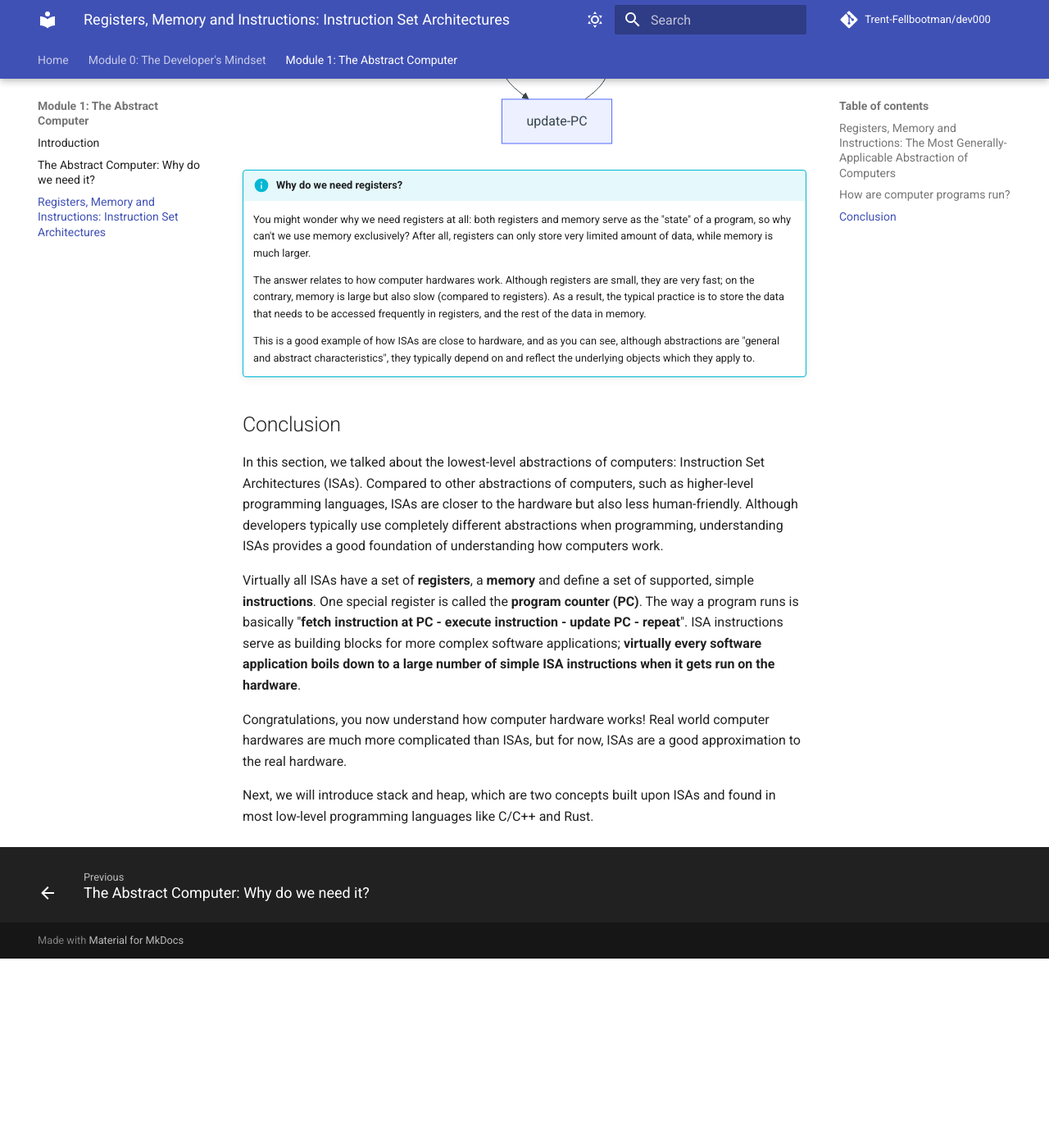
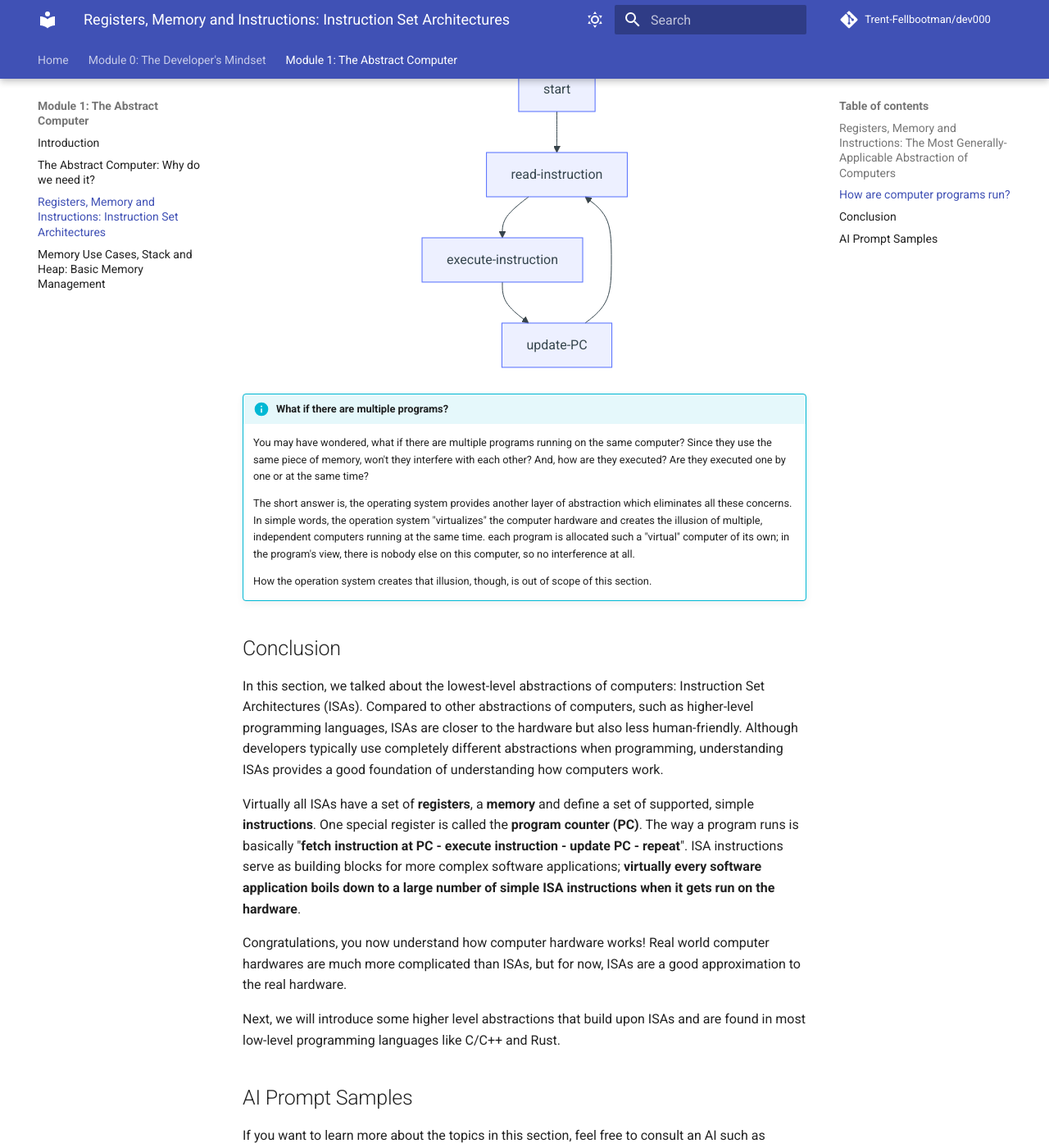
Before and after one commit to Trent-Fellbootman/dev000, an MkDocs documentation site: the page built from docs/abstract-computer/isa.md, in a window 1280 px wide and 1400 px high, scrolled down 2438 px. Shown: the whole window at 82% size. Built offline with MkDocs 1.6.1 and Material for MkDocs 9.7.7, drawn with Linux system fonts in a browser that asks for light colours; comment, search, counter and statistics services are not loaded; before the commit the page ends 3607 px from its top, so only the background shows below that; some of the changed text lies outside the part shown.

Commit message:
Add memory use cases

```diff
--- a/docs/abstract-computer/isa.md
+++ b/docs/abstract-computer/isa.md
@@ -54,6 +54,24 @@
 By composing these simple instructions (called "programming"),
 one can create programs that do virtually anything.
 
+!!! info "Why do we need registers?"
+
+    You might wonder why we need registers at all:
+    both registers and memory serve as the "state" of a program,
+    so why can't we use memory exclusively?
+    After all, registers can only store very limited amount of data,
+    while memory is much larger.
+
+    The answer relates to how computer hardwares work.
+    Although registers are small, they are very fast;
+    on the contrary, memory is large but also slow (compared to registers).
+    As a result, the typical practice is to store the data that needs to be accessed frequently in registers,
+    and the rest of the data in memory.
+
+    This is a good example of how ISAs are close to hardware,
+    and as you can see, although abstractions are "general and abstract characteristics",
+    they typically depend on and reflect the underlying objects which they apply to.
+
 ## How are computer programs run?
 
 Imagine a person with a pencil holding a notebook.
@@ -94,23 +112,19 @@
 
 </div>
 
-!!! info "Why do we need registers?"
+!!! info "What if there are multiple programs?"
 
-    You might wonder why we need registers at all:
-    both registers and memory serve as the "state" of a program,
-    so why can't we use memory exclusively?
-    After all, registers can only store very limited amount of data,
-    while memory is much larger.
+    You may have wondered, what if there are multiple programs running on the same computer?
+    Since they use the same piece of memory, won't they interfere with each other?
+    And, how are they executed? Are they executed one by one or at the same time?
 
-    The answer relates to how computer hardwares work.
-    Although registers are small, they are very fast;
-    on the contrary, memory is large but also slow (compared to registers).
-    As a result, the typical practice is to store the data that needs to be accessed frequently in registers,
-    and the rest of the data in memory.
+    The short answer is, the operating system provides another layer of abstraction which eliminates all these concerns.
+    In simple words, the operation system "virtualizes" the computer hardware and
+    creates the illusion of multiple, independent computers running at the same time.
+    each program is allocated such a "virtual" computer of its own;
+    in the program's view, there is nobody else on this computer, so no interference at all.
 
-    This is a good example of how ISAs are close to hardware,
-    and as you can see, although abstractions are "general and abstract characteristics",
-    they typically depend on and reflect the underlying objects which they apply to.
+    How the operation system creates that illusion, though, is out of scope of this section.
 
 ## Conclusion
 
@@ -130,5 +144,20 @@
 Real world computer hardwares are much more complicated than ISAs,
 but for now, ISAs are a good approximation to the real hardware.
 
-Next, we will introduce stack and heap,
-which are two concepts built upon ISAs and found in most low-level programming languages like C/C++ and Rust.
+Next, we will introduce some higher level abstractions that
+build upon ISAs and are found in most low-level programming languages like C/C++ and Rust.
+
+## AI Prompt Samples
+
+If you want to learn more about the topics in this section,
+feel free to consult an AI such as ChatGPT.
+
+Here are some sample prompts to get you started:
+
+- Can you briefly describe the ARM architecture, as well as its instructions?
+- Can you give an example ARM assembly code and explain what it's doing?
+- What are the differences between CISC and RISC?
+- How do Instruction Set Architectures compare to a Turing machine?
+Why are there no registers in a Turing machine?
+Why are there registers in ISAs?
+- What are the most popular Instruction Set Architectures nowadays?
--- a/mkdocs.yml
+++ b/mkdocs.yml
@@ -77,3 +77,4 @@
     - Introduction: abstract-computer/index.md
     - abstract-computer/why-abstraction.md
     - abstract-computer/isa.md
+    - abstract-computer/memory-use-cases-stack-heap.md
```
Also changed, not shown: docs/abstract-computer/memory-use-cases-stack-heap.md (added, +91 -0 lines).
